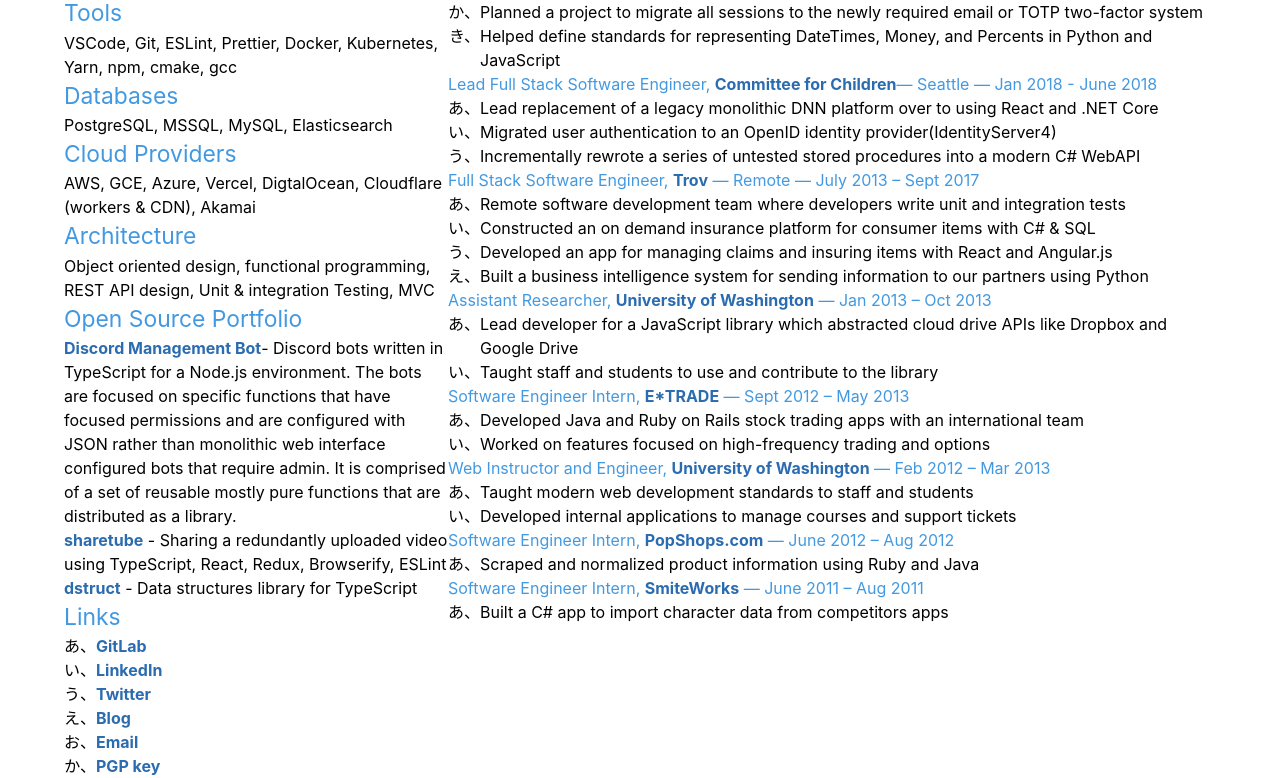
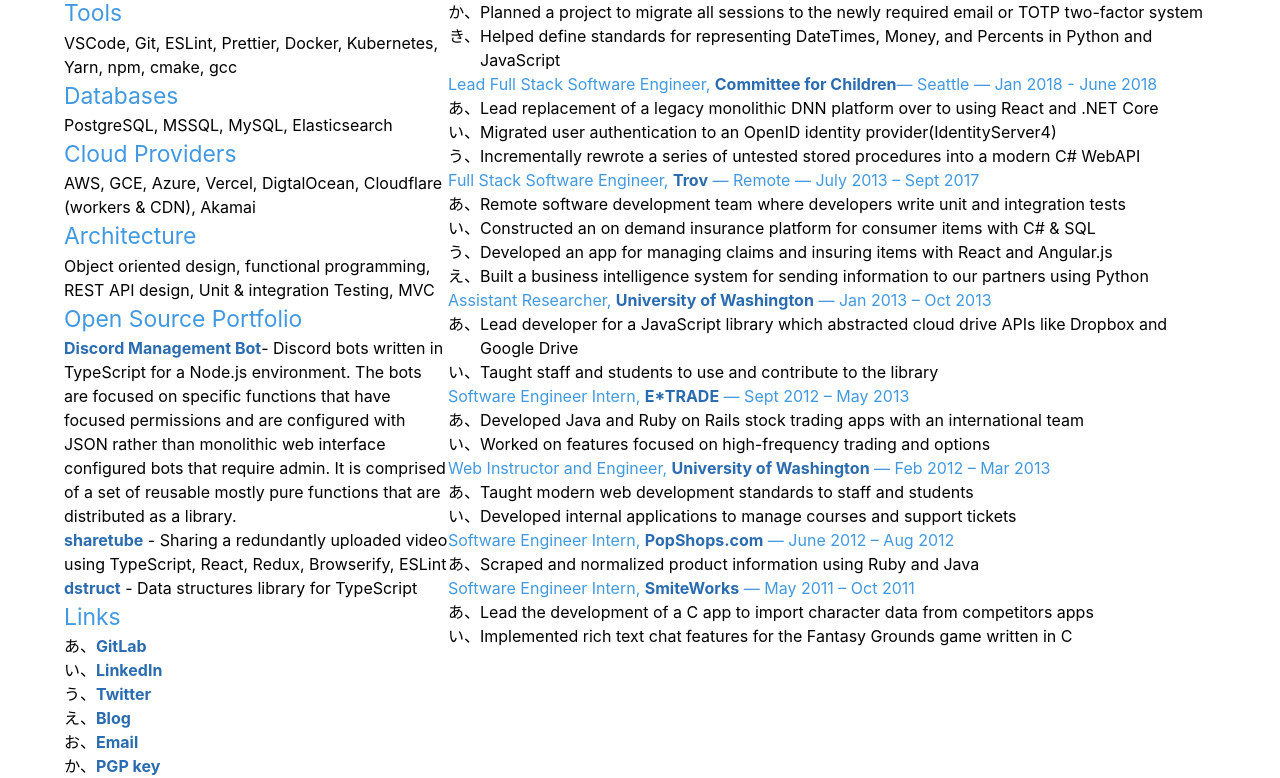
Before and after one commit to emmajsadams/personal-website, a Next.js app: page / in a window 1280 px wide. Shown: the part 366-1144 px from the top of the page. Built offline with nearby package versions, Linux system fonts and the light colour scheme.

Commit message:
Added correct dates for smiteworks and expanded the definition

```diff
--- a/pages/index.tsx
+++ b/pages/index.tsx
@@ -230,12 +230,17 @@
 
 					<h3>
 						Software Engineer Intern,&nbsp;
-						<a href="//www.smiteworks.com/">SmiteWorks</a> &mdash; June 2011 –
-						Aug 2011
+						<a href="//www.smiteworks.com/">SmiteWorks</a> &mdash; May 2011 –
+						Oct 2011
 					</h3>
 					<ul>
 						<li>
-							Built a C# app to import character data from competitors apps
+							Lead the development of a C app to import character data
+							from competitors apps
+						</li>
+						<li>
+							Implemented rich text chat features for the Fantasy Grounds
+							game written in C
 						</li>
 					</ul>
 				</div>
```
